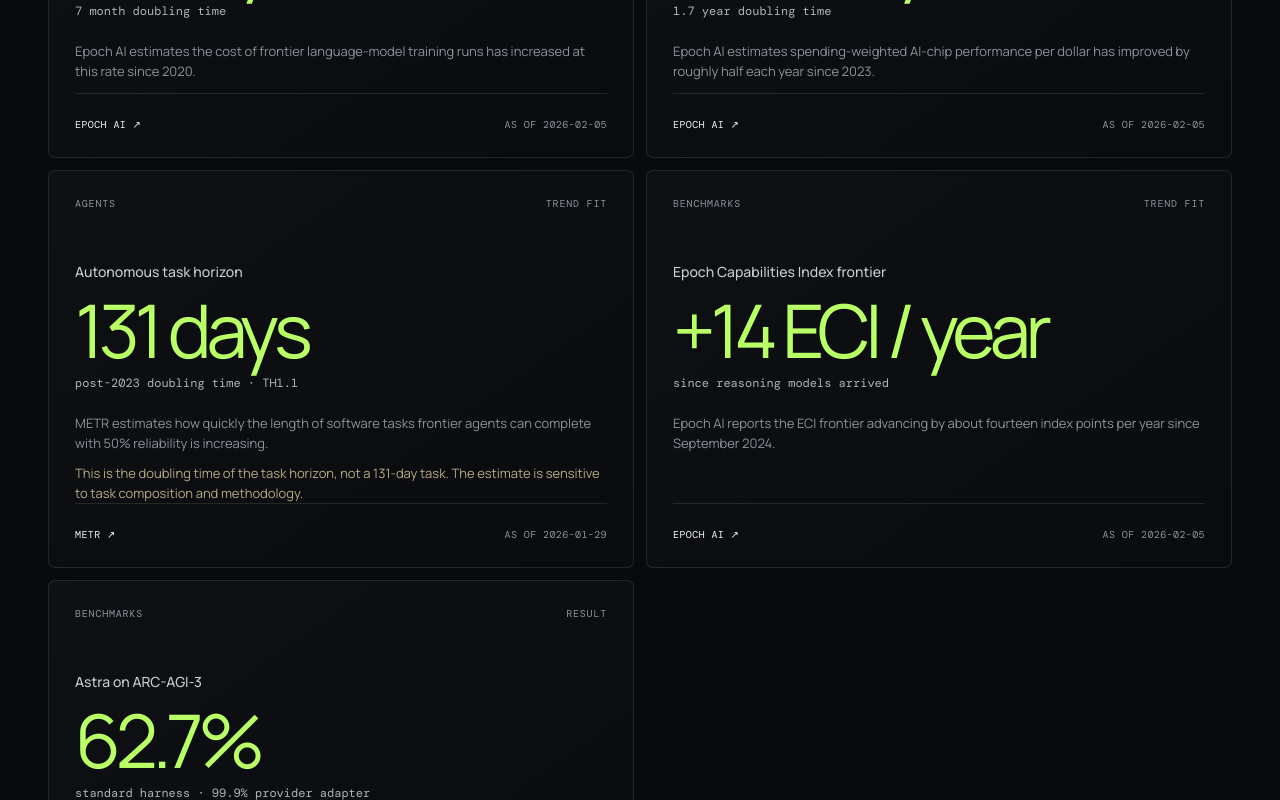
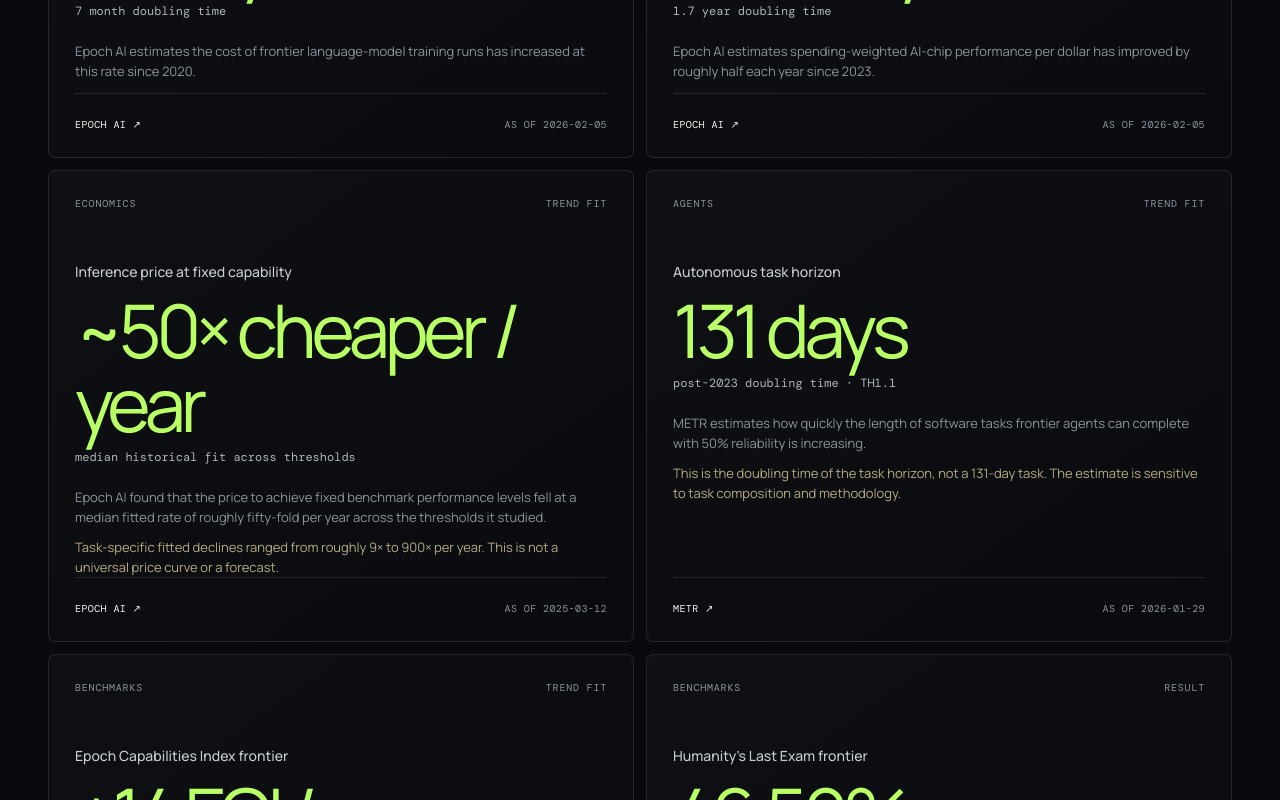
Before and after one commit to rcampbell30/The-Intelligence-curve-, a React (Vite) app: page / in a window 1280 px wide. Shown: the part 2000-2800 px from the top of the page. Built offline with nearby package versions, Linux system fonts and the light colour scheme; a web font is replaced by a local one.

Commit message:
Expand headline AI progress metrics

```diff
--- a/src/data/metrics.ts
+++ b/src/data/metrics.ts
@@ -90,6 +90,19 @@ export const metrics: Metric[] = [
     evidenceKind: 'trend-fit',
   },
   {
+    id: 'inference-price',
+    category: 'Economics',
+    label: 'Inference price at fixed capability',
+    headline: '~50× cheaper / year',
+    secondary: 'median historical fit across thresholds',
+    summary: 'Epoch AI found that the price to achieve fixed benchmark performance levels fell at a median fitted rate of roughly fifty-fold per year across the thresholds it studied.',
+    source: 'Epoch AI',
+    sourceUrl: 'https://epoch.ai/data-insights/llm-inference-price-trends',
+    asOf: '2025-03-12',
+    evidenceKind: 'trend-fit',
+    caution: 'Task-specific fitted declines ranged from roughly 9× to 900× per year. This is not a universal price curve or a forecast.',
+  },
+  {
     id: 'agent-time-horizon',
     category: 'Agents',
     label: 'Autonomous task horizon',
@@ -107,12 +120,26 @@ export const metrics: Metric[] = [
     category: 'Benchmarks',
     label: 'Epoch Capabilities Index frontier',
     headline: '+14 ECI / year',
-    secondary: 'since reasoning models arrived',
-    summary: 'Epoch AI reports the ECI frontier advancing by about fourteen index points per year since September 2024.',
+    secondary: 'reasoning-model frontier since Sep 2024',
+    summary: 'Epoch AI reports the reasoning-model ECI frontier advancing by about fourteen index points per year since September 2024, versus about six for the non-reasoning frontier.',
     source: 'Epoch AI',
-    sourceUrl: 'https://epoch.ai/trends',
-    asOf: '2026-02-05',
+    sourceUrl: 'https://epoch.ai/data-insights/eci-frontier-trend',
+    asOf: '2026-09-01',
     evidenceKind: 'trend-fit',
+    caution: 'This is a fitted frontier slope, not an individual model score.',
+  },
+  {
+    id: 'hle-frontier',
+    category: 'Benchmarks',
+    label: "Humanity's Last Exam frontier",
+    headline: '46.50%',
+    secondary: 'current leaderboard leader',
+    summary: 'Scale’s current HLE leaderboard has a frontier score of 46.50%, up from low-single-digit scores when the benchmark was introduced.',
+    source: 'Scale AI',
+    sourceUrl: 'https://labs.scale.com/leaderboard/humanitys_last_exam',
+    asOf: '2026-09-06',
+    evidenceKind: 'benchmark-result',
+    caution: 'The leaderboard changes as new systems are evaluated, so this is a dated snapshot.',
   },
   {
     id: 'astra-arc-agi-3',
@@ -137,6 +164,12 @@ export const categories = [
     description: 'The clearest long-run curves across capability, compute, autonomy and efficiency.',
   },
   {
+    name: 'Then vs Now',
+    path: '/then-vs-now',
+    eyebrow: 'What changed',
+    description: 'Before-and-after comparisons across reasoning, agents, infrastructure, economics and coding.',
+  },
+  {
     name: 'Benchmarks',
     path: '/benchmarks',
     eyebrow: 'Measured capability',
@@ -155,12 +188,6 @@ export const categories = [
     description: 'Training compute, global chip capacity, data centres, power and the physical inputs behind progress.',
   },
   {
-    name: 'Timeline',
-    path: '/timeline',
-    eyebrow: 'Then vs now',
-    description: 'A chronological view of major releases, benchmark jumps and capability milestones.',
-  },
-  {
     name: 'Methodology',
     path: '/methodology',
     eyebrow: 'Trust the graph',
```
